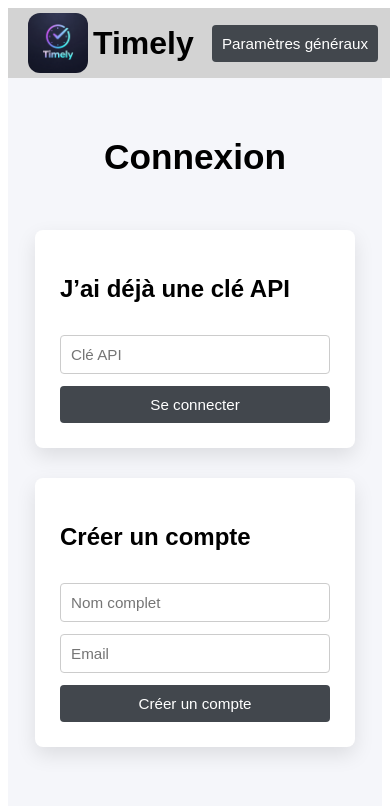
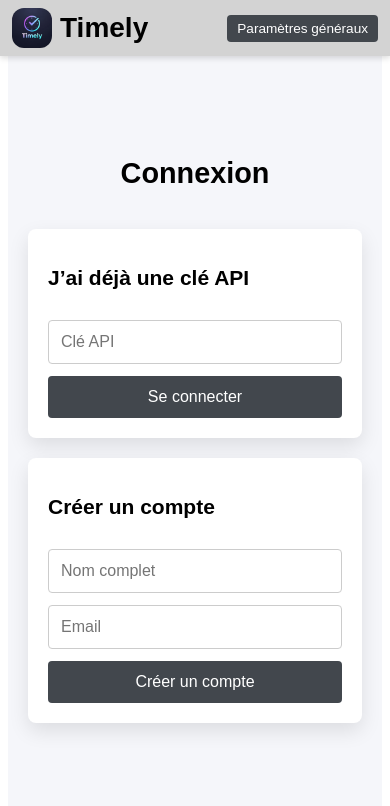
Before and after one commit to DioAkaTheWorld/Timely, a Vue app in the folder Timely/: page /login in a window 390 px wide. Shown: the top 806 px of the page. Built offline with nearby package versions, Linux system fonts and the light colour scheme.

Commit message:
css mobile

```diff
--- /dev/null
+++ b/Timely/src/assets/mobile.css
@@ -0,0 +1,129 @@
+/* ===== MOBILE (TELEPHONE) ===== */
+@media (max-width: 768px) {
+
+  /* ===== GLOBAL ===== */
+  body {
+    font-size: 14px;
+  }
+
+  /* ===== LOGIN ===== */
+  .login-container {
+    padding: 20px;
+    gap: 20px;
+  }
+
+  .login-title {
+    font-size: 1.8rem;
+    text-align: center;
+  }
+
+  .login-card {
+    width: 100%;
+    max-width: 360px;
+    padding: 20px;
+  }
+
+  .input,
+  .btn {
+    font-size: 1rem;
+    padding: 12px;
+  }
+
+    .header {
+    position: fixed;
+    top: 0;
+    left: 0;
+
+    height: 56px;
+    padding: 0 12px;
+
+    background-color: #d3d3d3;
+
+    display: flex;
+    align-items: center;
+    justify-content: space-between;
+
+    box-shadow: 0 2px 6px rgba(0,0,0,0.15);
+    z-index: 1000;
+  }
+
+  .header .left {
+    gap: 8px;
+  }
+
+  .logo {
+    height: 40px;
+    border-radius: 12px;
+  }
+
+  .right {
+    gap: 8px;
+  }
+
+  /* Boutons du header */
+  .header .btn {
+    padding: 6px 10px;
+    font-size: 0.85rem;
+  }
+
+  /* Evite que le contenu passe sous le header */
+  .home-container,
+  .settings-conatiner {
+    padding-top: 72px;
+  }
+  /* ===== HOME ===== */
+  .home-container {
+    padding-top: 80px;
+    padding-left: 12px;
+    padding-right: 12px;
+  }
+
+  .home-title {
+    font-size: 1.6rem;
+    text-align: center;
+  }
+
+  .home-card {
+    width: 100%;
+    padding: 16px;
+  }
+
+  .project-card {
+    padding: 12px;
+  }
+
+  .project-card h2 {
+    font-size: 1.05rem;
+  }
+
+  .project-card p {
+    font-size: 0.9rem;
+  }
+
+  /* ===== SETTINGS ===== */
+  .settings-conatiner {
+    padding: 16px;
+    margin: 20px auto;
+  }
+
+  .profile,
+  .projet {
+    padding: 16px;
+  }
+
+  .profile p {
+    font-size: 0.95rem;
+  }
+
+  /* ===== EDIT ===== */
+  .edit-card {
+    padding: 14px;
+  }
+
+  /* ===== RETOUR ===== */
+  .retour {
+    margin-top: 80px;
+    margin-left: 8px;
+  }
+
+}
--- a/Timely/src/main.js
+++ b/Timely/src/main.js
@@ -1,4 +1,5 @@
 import './assets/style.css'
+import './assets/mobile.css'
 
 import { createApp } from 'vue'
 import { createPinia } from 'pinia'
```
